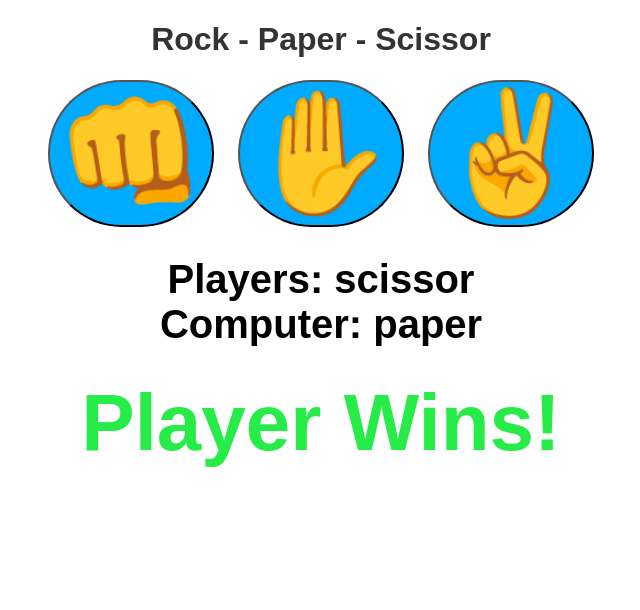
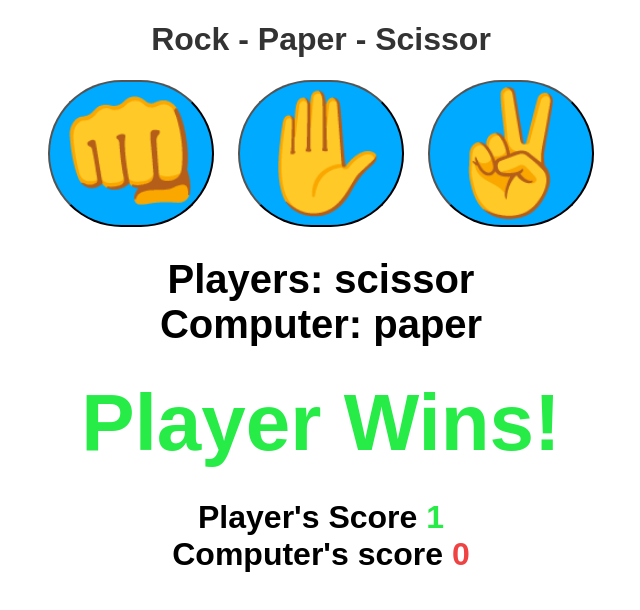
Before and after one commit to lucasmrbarros/RPS, a plain HTML site: page index.html in a window 1280 px wide. Both pictures are taken after a click on the button "✌️". Shown: the whole page, without its empty margins (319-959 px from the left). Drawn offline with Linux system fonts and the light colour scheme.

Commit message:
Add score display and scoring logic for player and computer

```diff
--- a/index.html
+++ b/index.html
@@ -16,6 +16,14 @@
         <div id="playerDisplay">Players: </div>
         <div id="computerDisplay">Computer: </div>
         <div id="resultDisplay"></div>
+
+        <div class="scoreDisplay">Player's Score
+            <span id="playerScoreDisplay">0</span>
+        </div>
+        <div class="scoreDisplay">Computer's score
+            <span id="computerScoreDisplay">0</span>
+        </div>
+
         <script src="index.js"></script>
     </body>
 </html>
--- a/index.js
+++ b/index.js
@@ -2,6 +2,11 @@ const playerDisplay = document.getElementById("playerDisplay");
 const computerDisplay = document.getElementById("computerDisplay");
 const resultDisplay = document.getElementById("resultDisplay");
 const choices = ['rock', 'paper', 'scissor']
+const playerScoreDisplay = document.getElementById("playerScoreDisplay");
+const computerScoreDisplay = document.getElementById("computerScoreDisplay");
+
+let playerScore = 0;
+let computerScore = 0;
 
 function cleanUp(){
     resultDisplay.classList.remove("greenText", "redText");
@@ -14,11 +19,17 @@ function cleanUp(){
 function playerWin(){
     resultDisplay.textContent = "Player Wins!";
     resultDisplay.classList.add("greenText");
+
+    playerScore += 1;
+    playerScoreDisplay.textContent = `${playerScore}`;
 }
 
 function computerWin(){
     resultDisplay.textContent = "Computer Wins!";
     resultDisplay.classList.add("redText");
+
+    computerScore += 1;
+    computerScoreDisplay.textContent = `${computerScore}`;
 }
 
 function tie(){
--- a/styles.css
+++ b/styles.css
@@ -39,10 +39,14 @@ h1{
     margin: 30px 0;
 }
 
-.greenText{
+.greenText, #playerScoreDisplay{
     color: hsl(130, 84%, 54%);
 }
 
-.redText{
+.redText, #computerScoreDisplay{
     color: hsl(0, 84%, 60%);
 }
+
+.scoreDisplay{
+    font-size: 2rem;
+}
```
